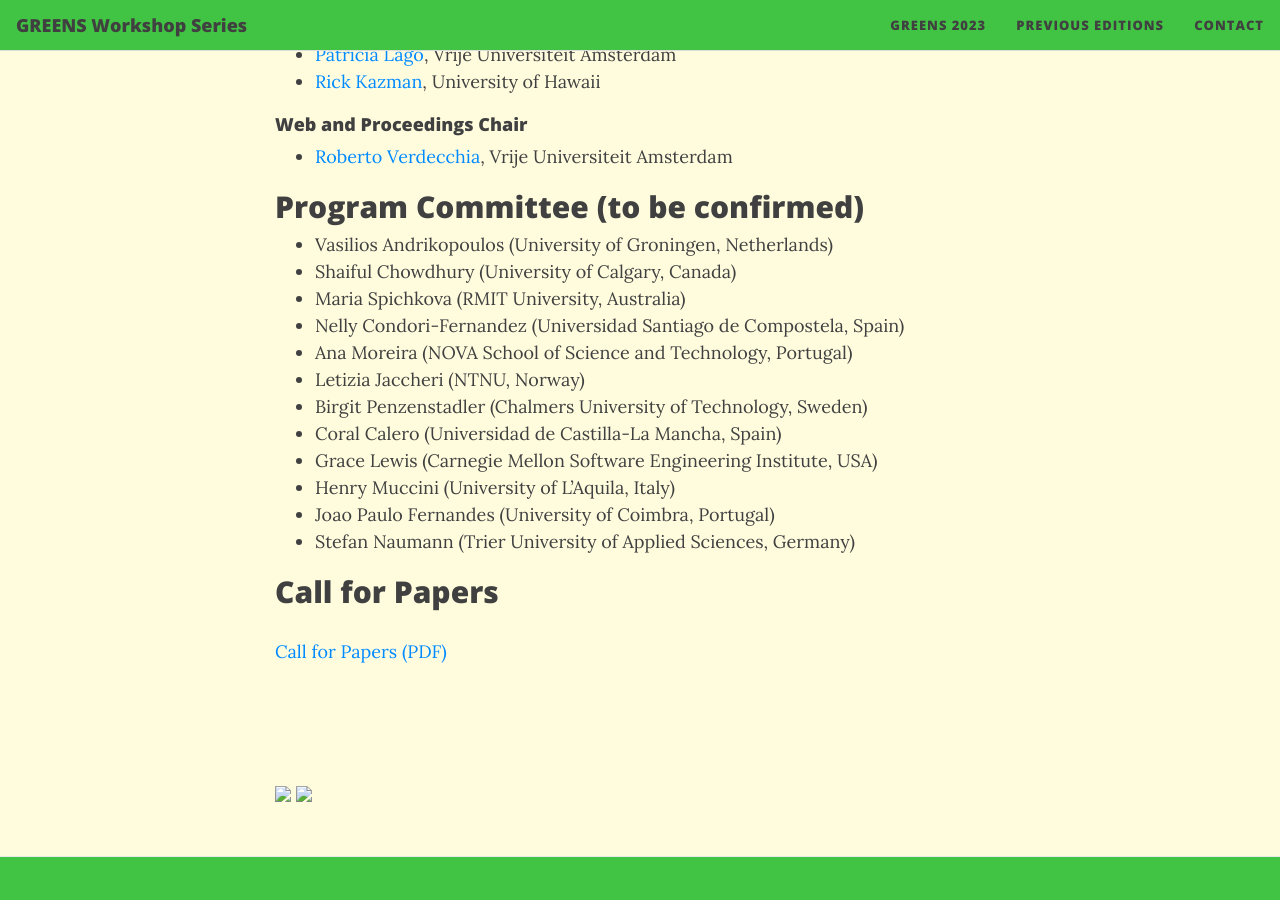
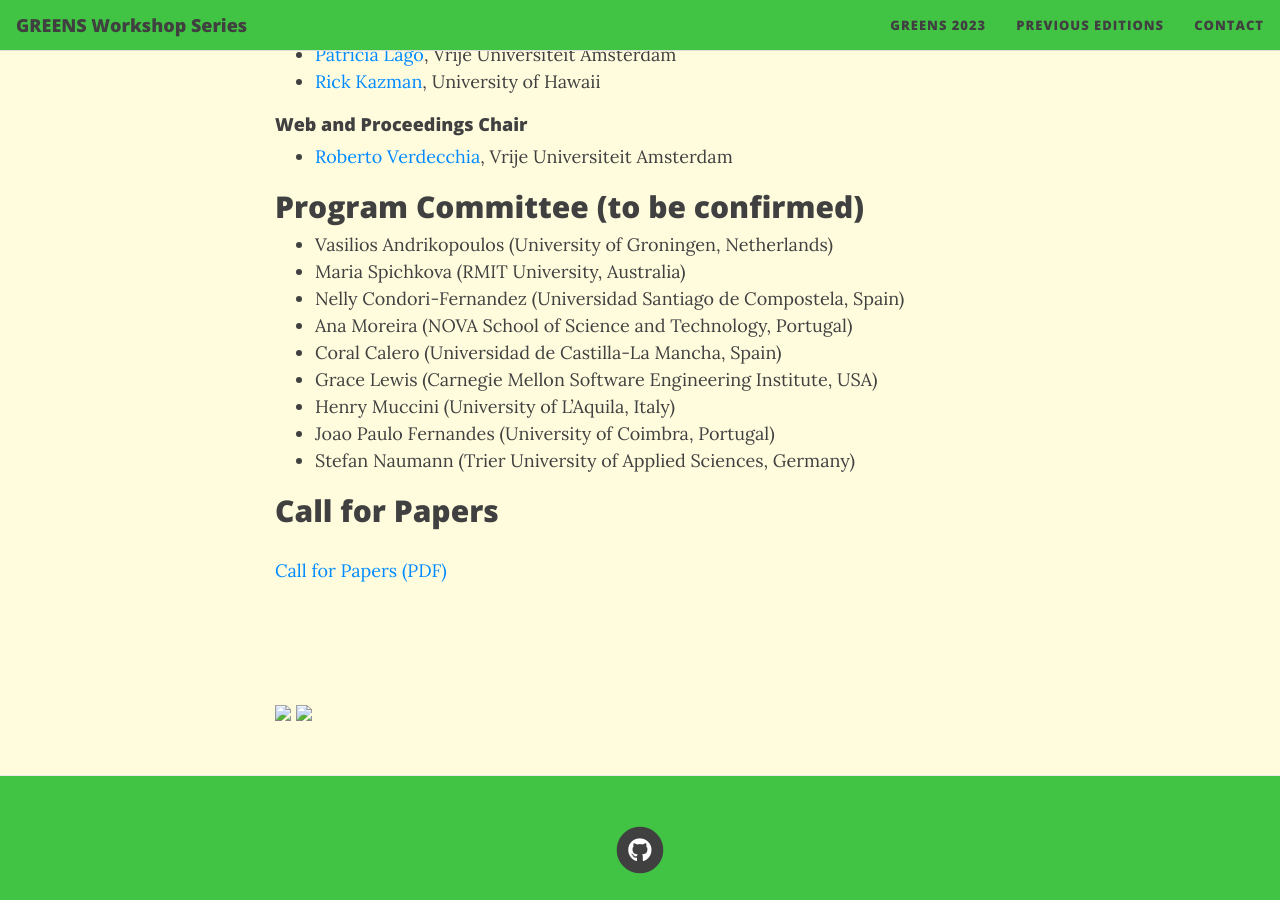
Before and after one commit to greensworkshop/greensworkshop.github.io, a Jekyll site: the page built from GREENS2023.md, in a window 1280 px wide and 900 px high, scrolled down 2438 px. Built offline with Jekyll 4.4.1, drawn with Linux system fonts in a browser that asks for light colours; nearby versions of some CDN libraries.

Commit message:
Update PC

```diff
--- a/GREENS2023.md
+++ b/GREENS2023.md
@@ -116,12 +116,12 @@
 ## Program Committee (to be confirmed)
 
 - Vasilios Andrikopoulos (University of Groningen, Netherlands)
-- Shaiful Chowdhury (University of Calgary, Canada)
+<!--- - Shaiful Chowdhury (University of Calgary, Canada) --->
 - Maria Spichkova (RMIT University, Australia)
 - Nelly Condori-Fernandez (Universidad Santiago de Compostela, Spain)
 - Ana Moreira (NOVA School of Science and Technology, Portugal)
-- Letizia Jaccheri (NTNU, Norway)
-- Birgit Penzenstadler (Chalmers University of Technology, Sweden)
+<!--- - Letizia Jaccheri (NTNU, Norway) --->
+<!--- - Birgit Penzenstadler (Chalmers University of Technology, Sweden) --->
 - Coral Calero (Universidad de Castilla-La Mancha, Spain)
 - Grace Lewis (Carnegie Mellon Software Engineering Institute, USA)
 - Henry Muccini (University of L’Aquila, Italy)
```
